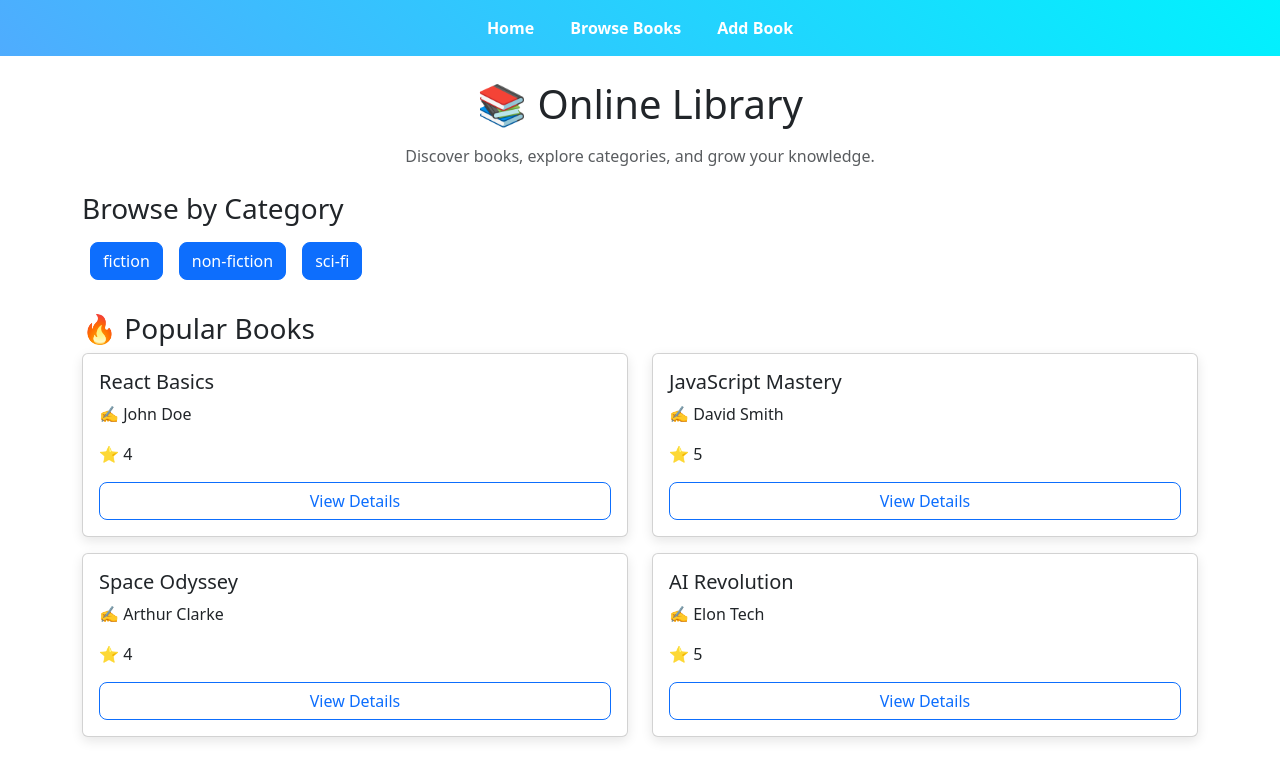
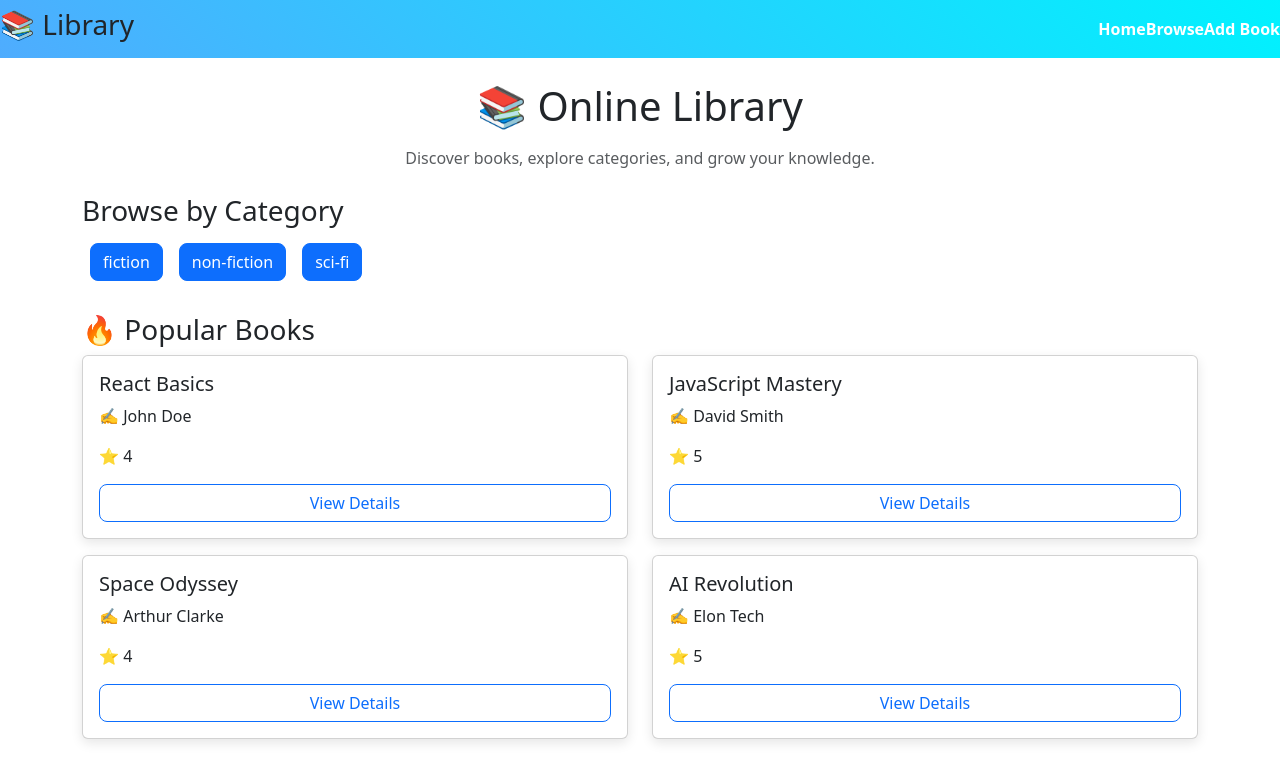
Before and after one commit to MadhumithaMendu/online-library, a React (Vite) app: page / in a window 1280 px wide. Shown: the top 782 px of the page. Built offline with nearby package versions, Linux system fonts and the light colour scheme.

Commit message:
Enhance Navbar UI with improved layout and styling

```diff
--- a/src/App.css
+++ b/src/App.css
@@ -182,3 +182,17 @@
     border-right-color: var(--border);
   }
 }
+.navbar {
+  display: flex;
+  justify-content: space-between;
+  align-items: center;
+  background: #4facfe;
+  padding: 10px 20px;
+  color: white;
+}
+
+.navbar a {
+  margin-left: 15px;
+  color: white;
+  text-decoration: none;
+}
--- a/src/components/Navbar.jsx
+++ b/src/components/Navbar.jsx
@@ -2,10 +2,13 @@ import { Link } from "react-router-dom";
 
 function Navbar() {
   return (
-    <nav className="p-3 bg-dark text-white">
-      <Link className="text-white me-3" to="/">Home</Link>
-      <Link className="text-white me-3" to="/books/all">Browse Books</Link>
-      <Link className="text-white" to="/add">Add Book</Link>
+    <nav className="navbar">
+      <h3>📚 Library</h3>
+      <div>
+        <Link to="/">Home</Link>
+        <Link to="/books/all">Browse</Link>
+        <Link to="/add">Add Book</Link>
+      </div>
     </nav>
   );
 }
```
